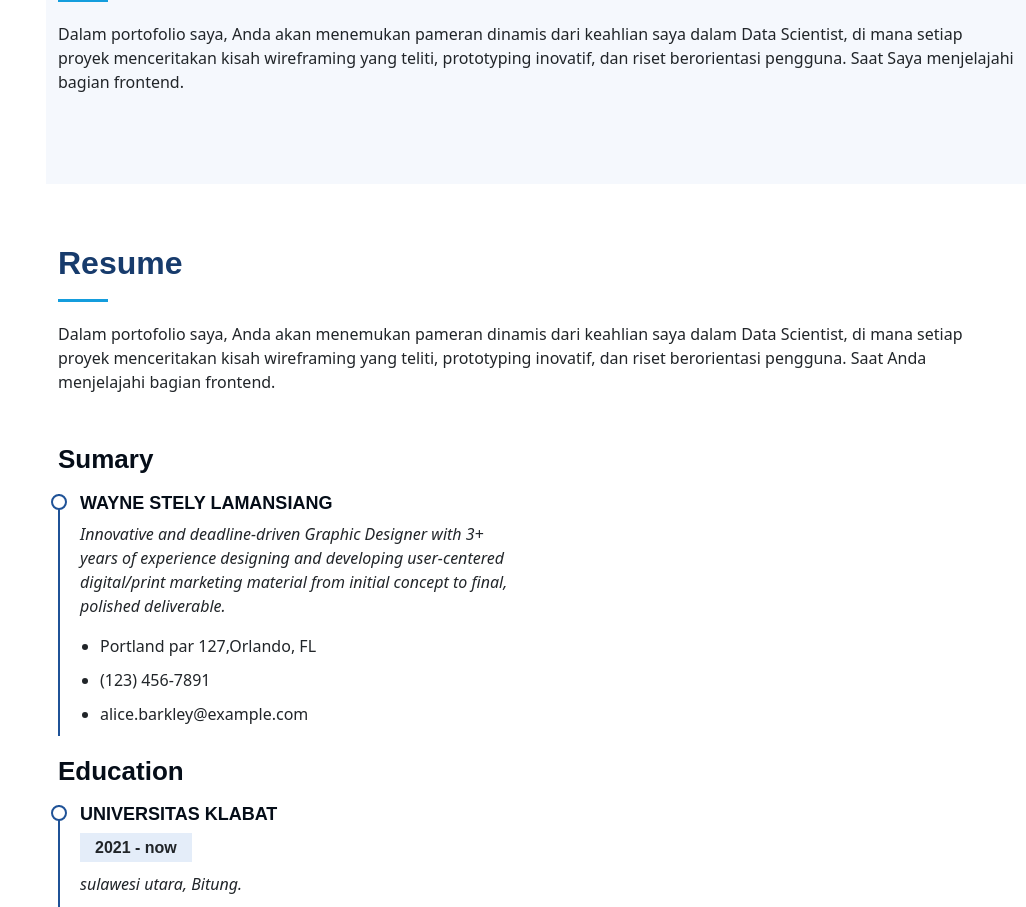
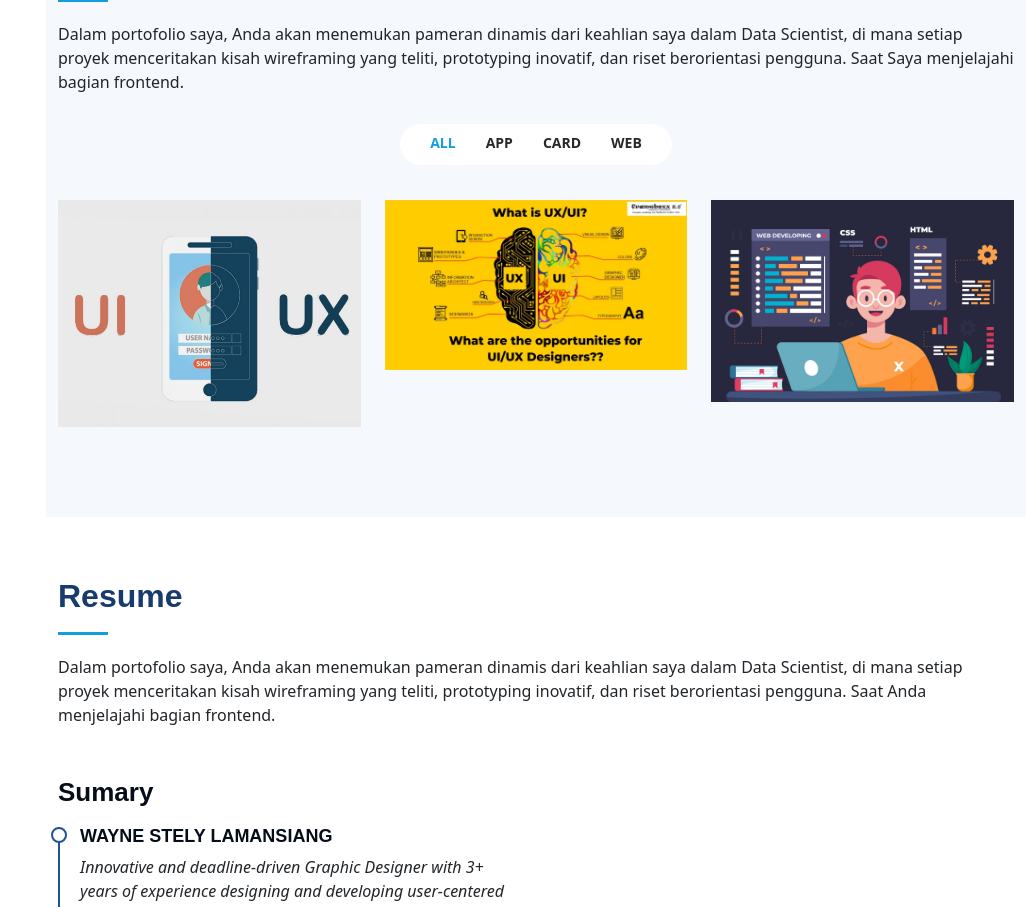
Before and after one commit to WayneStely/CVMID, a React (Vite) app: page / in a window 1280 px wide. Shown: the part 1760-2667 px from the top of the page, without its empty margins (254-1280 px from the left). Built offline with nearby package versions, Linux system fonts and the light colour scheme.

Commit message:
edit image

```diff
--- a/src/component/portfolio.jsx
+++ b/src/component/portfolio.jsx
@@ -1,3 +1,6 @@
+import uiuxjpg from "/src/ui-ux-1.jpg"
+import uiuxduajpg from "/src/ui-ux-2.jpg"
+import frontendjpg from "/src/frontend.jpg"
 const Portfolio = () => {
     return (
         <div>
@@ -8,6 +11,46 @@ const Portfolio = () => {
       <h2>Portfolio</h2>
       <p>Dalam portofolio saya, Anda akan menemukan pameran dinamis dari keahlian saya dalam Data Scientist, di mana setiap proyek menceritakan kisah wireframing yang teliti, prototyping inovatif, dan riset berorientasi pengguna. Saat Saya menjelajahi bagian frontend.</p>
     </div>
+    <div className="row" data-aos="fade-up">
+      <div className="col-lg-12 d-flex justify-content-center">
+        <ul id="portfolio-flters">
+          <li data-filter="*" className="filter-active">All</li>
+          <li data-filter=".filter-app">App</li>
+          <li data-filter=".filter-card">Card</li>
+          <li data-filter=".filter-web">Web</li>
+        </ul>
+      </div>
+    </div>
+    <div className="row portfolio-container" data-aos="fade-up" data-aos-delay={100}>
+      <div className="col-lg-4 col-md-6 portfolio-item filter-app">
+        <div className="portfolio-wrap">
+          <img src={uiuxjpg} className="img-fluid" alt />
+          <div className="portfolio-links">
+            <a href="../..public/portfolio-1.jpg" data-gallery="portfolioGallery" className="portfolio-lightbox" title="App 1"><i className="bx bx-plus" /></a>
+            <a href="portfolio-details.html" title="More Details"><i className="bx bx-link" /></a>
+          </div>
+        </div>
+      </div>
+      <div className="col-lg-4 col-md-6 portfolio-item filter-web">
+        <div className="portfolio-wrap">
+          <img src={uiuxduajpg} className="img-fluid" alt />
+          <div className="portfolio-links">
+            <a href="assets/img/portfolio/portfolio-2.jpg" data-gallery="portfolioGallery" className="portfolio-lightbox" title="Web 3"><i className="bx bx-plus" /></a>
+            <a href="portfolio-details.html" title="More Details"><i className="bx bx-link" /></a>
+          </div>
+        </div>
+      </div>
+      <div className="col-lg-4 col-md-6 portfolio-item filter-app">
+        <div className="portfolio-wrap">
+          <img src={frontendjpg} className="img-fluid" alt />
+          <div className="portfolio-links">
+            <a src="../..public/portfolio-3.jpg" data-gallery="portfolioGallery" className="portfolio-lightbox" title="App 2"><i className="bx bx-plus" /></a>
+            <a href="portfolio-details.html" title="More Details"><i className="bx bx-link" /></a>
+          </div>
+        </div>
+      </div>
+
+    </div>
   </div>
 </section>{/* End Portfolio Section */}
 
```
